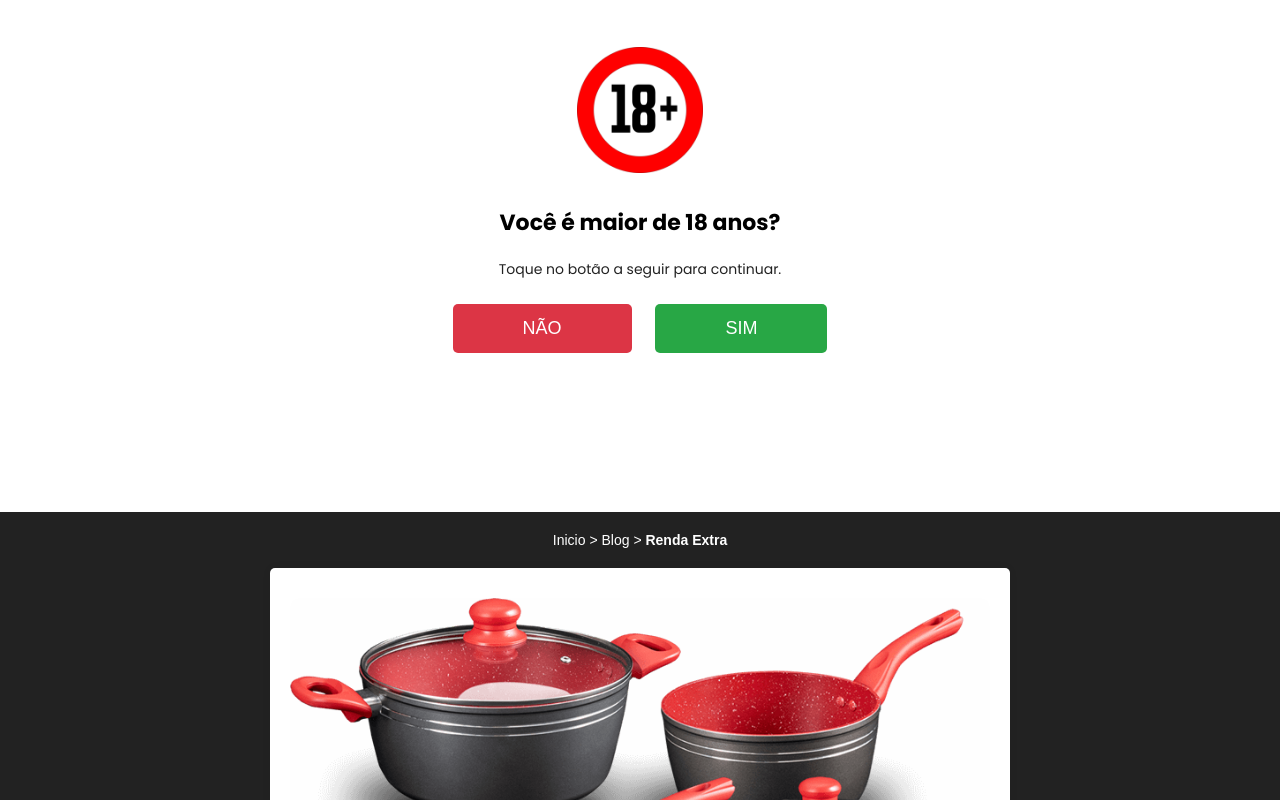
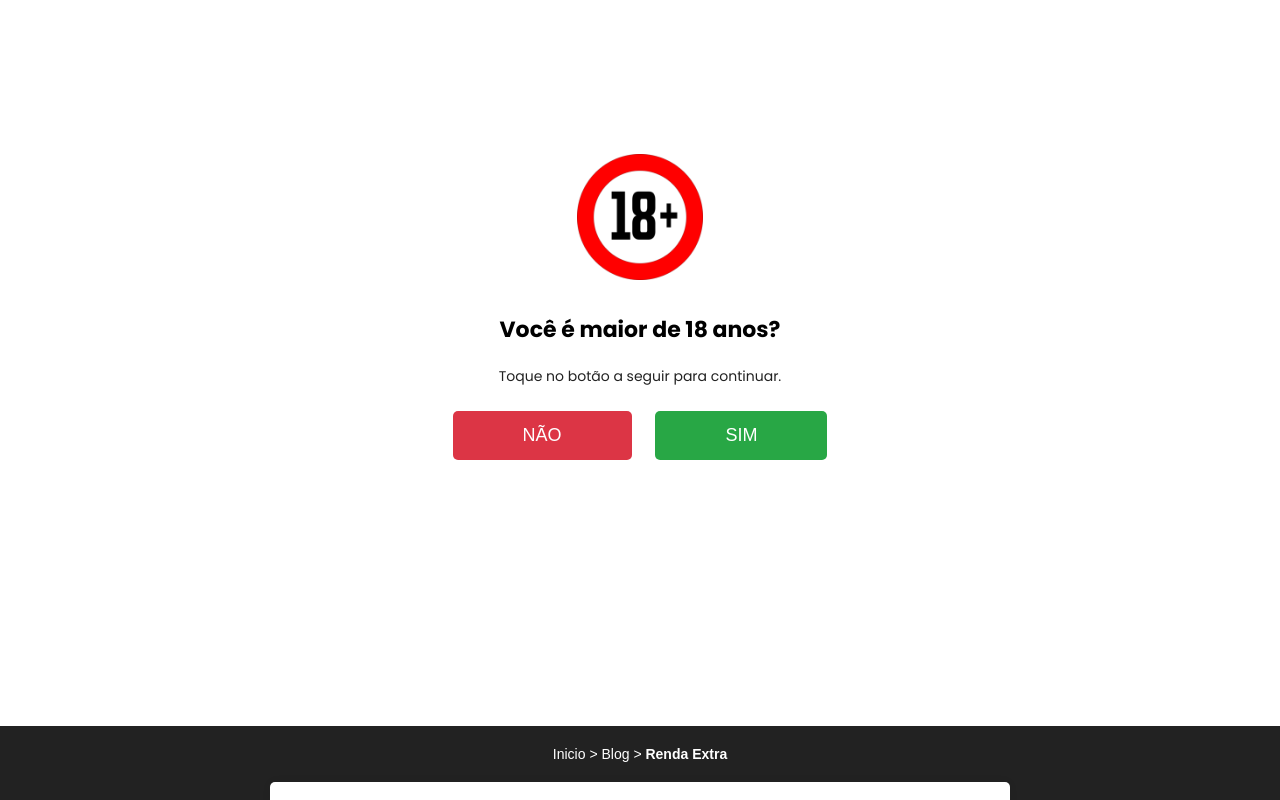
Before and after one commit to userdigital444777-beep/cassino, a plain HTML site: page index.html in a window 1280 px wide. Shown: the top 800 px of the page. Drawn offline with Linux system fonts and the light colour scheme.

Commit message:
Update index.html

```diff
--- a/index.html
+++ b/index.html
@@ -46,7 +46,7 @@ body {
 header {
     background-color: #fff;
     text-align:center;
-    padding:40px 20px;
+    padding:147px 20px;
     height: 54vh;
     font-family: "Poppins", sans-serif;
     font-weight: 400;
```
